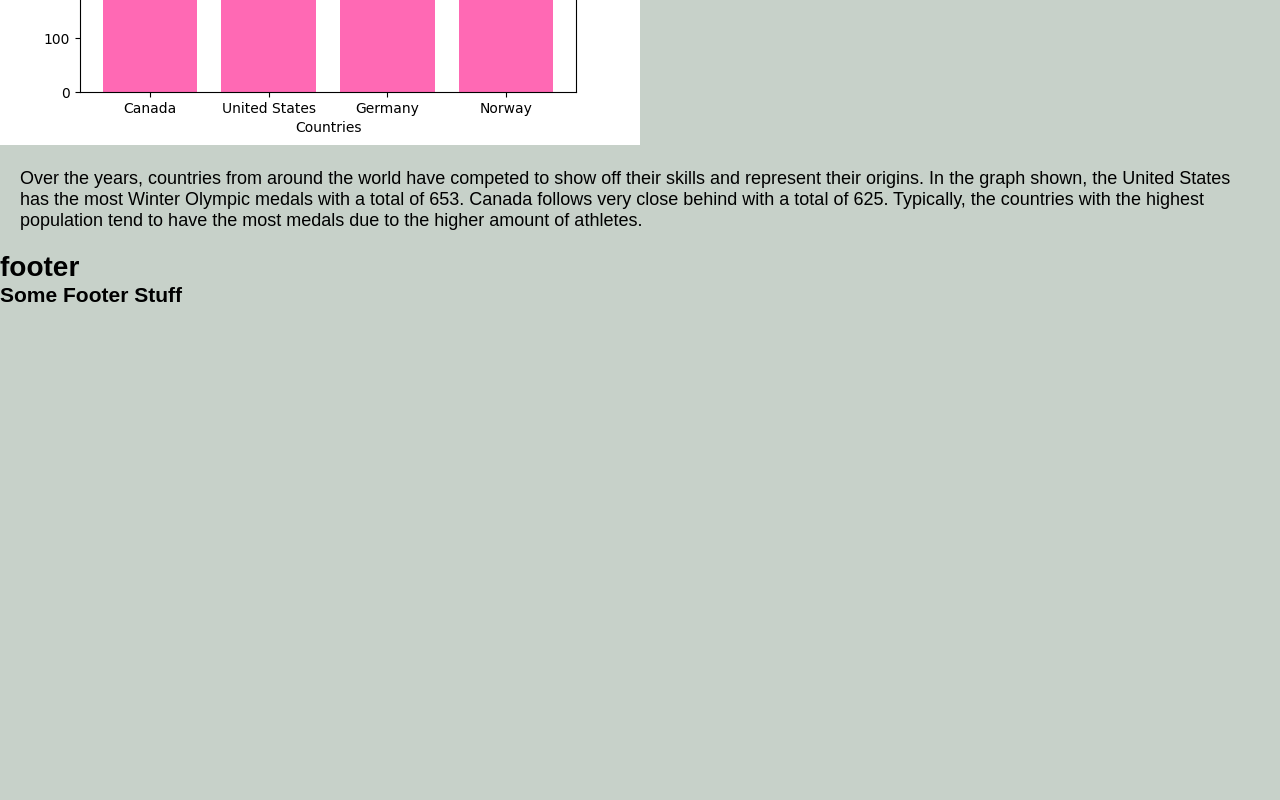
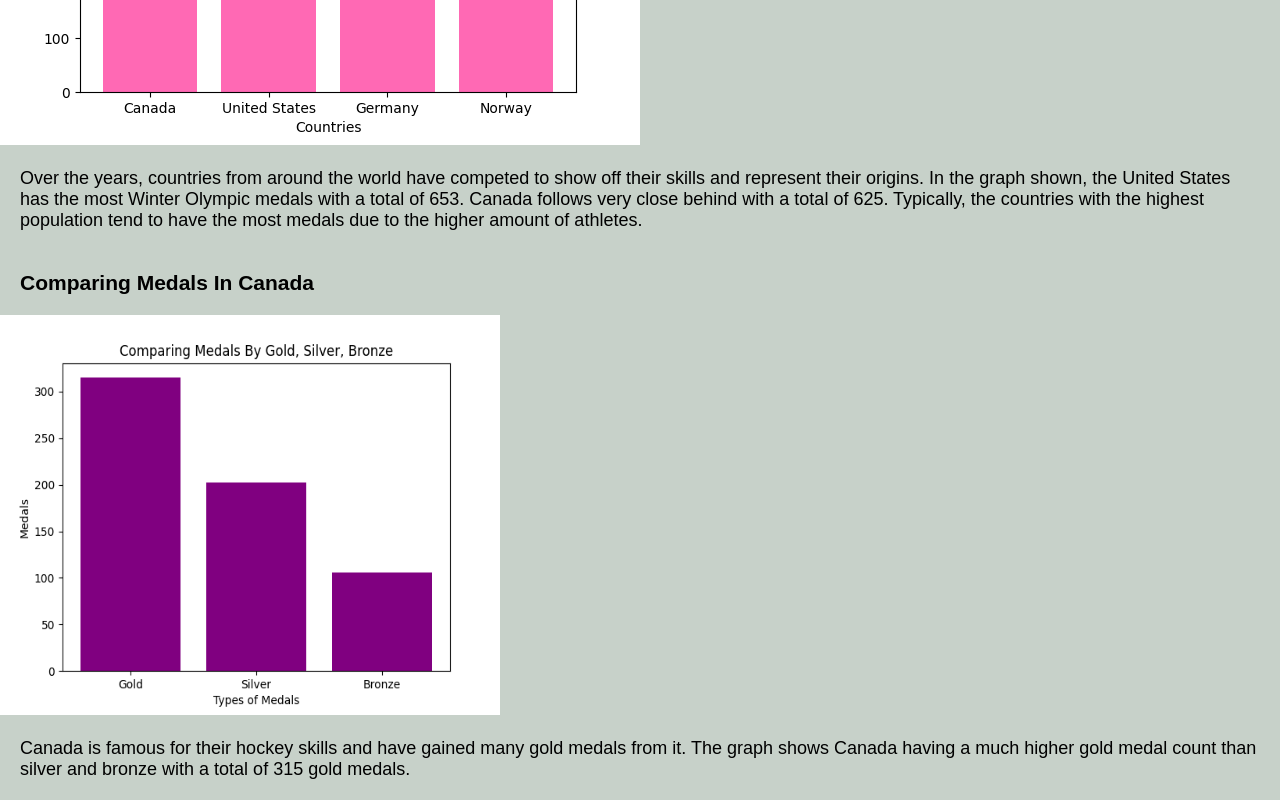
Before and after one commit to xIzzu6/antonucci_I_DataViz, a plain HTML site: page index.html in a window 1280 px wide. Shown: the part 1453-2253 px from the top of the page. Before the commit the page ends 1760 px from the top, so only its background shows below. Drawn offline with Linux system fonts and the light colour scheme.

Commit message:
finishing data chart

```diff
--- a/css/main.css
+++ b/css/main.css
@@ -79,8 +79,15 @@ section { font-size: 14px; font-family: 'Arial', 'helvetica', sans-serif; }
 	padding-bottom: 20px;
 }
 
-footer { font-size: 14px; font-family: 'Arial', 'helvetica', sans-serif; }
+section { font-size: 14px; font-family: 'Arial', 'helvetica', sans-serif; }
 
-.footer {
-	clear: both;
+.hidden {
+	padding-top: 20px;
+	padding: 20px;
 }
+
+.canada-img {
+	margin: 0 auto;
+	width: 500px;
+	height: 400px;
+}
--- a/index.html
+++ b/index.html
@@ -34,10 +34,13 @@
 			<p class="text">Over the years, countries from around the world have competed to show off their skills and represent their origins. In the graph shown, the United States has the most Winter Olympic medals with a total of 653. Canada follows very close behind with a total of 625. Typically, the countries with the highest population tend to have the most medals due to the higher amount of athletes.</p>
 		</section>
 
-		<footer>
-			<h1 class="footer">footer</h1>
-			<h2>Some Footer Stuff</h2>
-		</footer>
+		<section class="argument">
+			<h1 class="hidden">Comparing Medals In Canada</h1>
+
+			<img class="canada-img" src="images/canada_medal.png" alt="comparing Canada's medals">
+			<p class="text">Canada is famous for their hockey skills and have gained many gold medals from it. The graph shows Canada having a much higher gold medal count than silver and bronze with a total of 315 gold medals.</p>
+		</section>
+
 	</main>
 
 </body>
```
Also changed, not shown: images/canada_medal.png (added), 1 other file.
